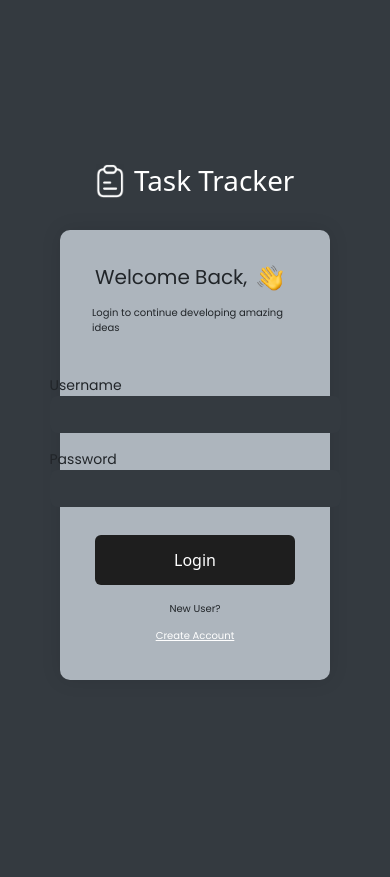
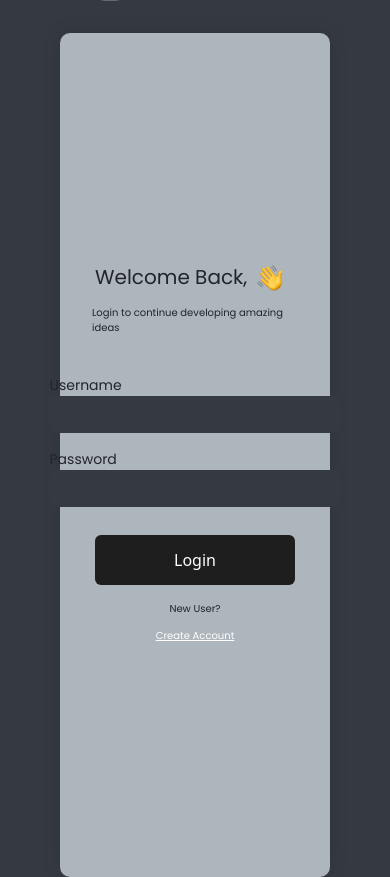
Before and after one commit to nauticuff/TaskTrackerSprint, a React (Create React App) app: page / in a window 390 px wide. Before the commit the page ends 844 px from the top, so only its background shows below. Built offline with nearby package versions, Linux system fonts and the light colour scheme.

Commit message:
add login css

```diff
--- a/src/Components/Login/Login.css
+++ b/src/Components/Login/Login.css
@@ -245,6 +245,13 @@ input{
     .loginWindow *:not(.welcomeTxtAndPic *) {
         min-width: 200px;
       }
+.loginWindow{
+    height: 100vh;
+    display: flex;
+    justify-content: center;
+    align-items: center;
+    flex-direction: column;
+}
 
     .introText{
         font-size: 10px;
```
